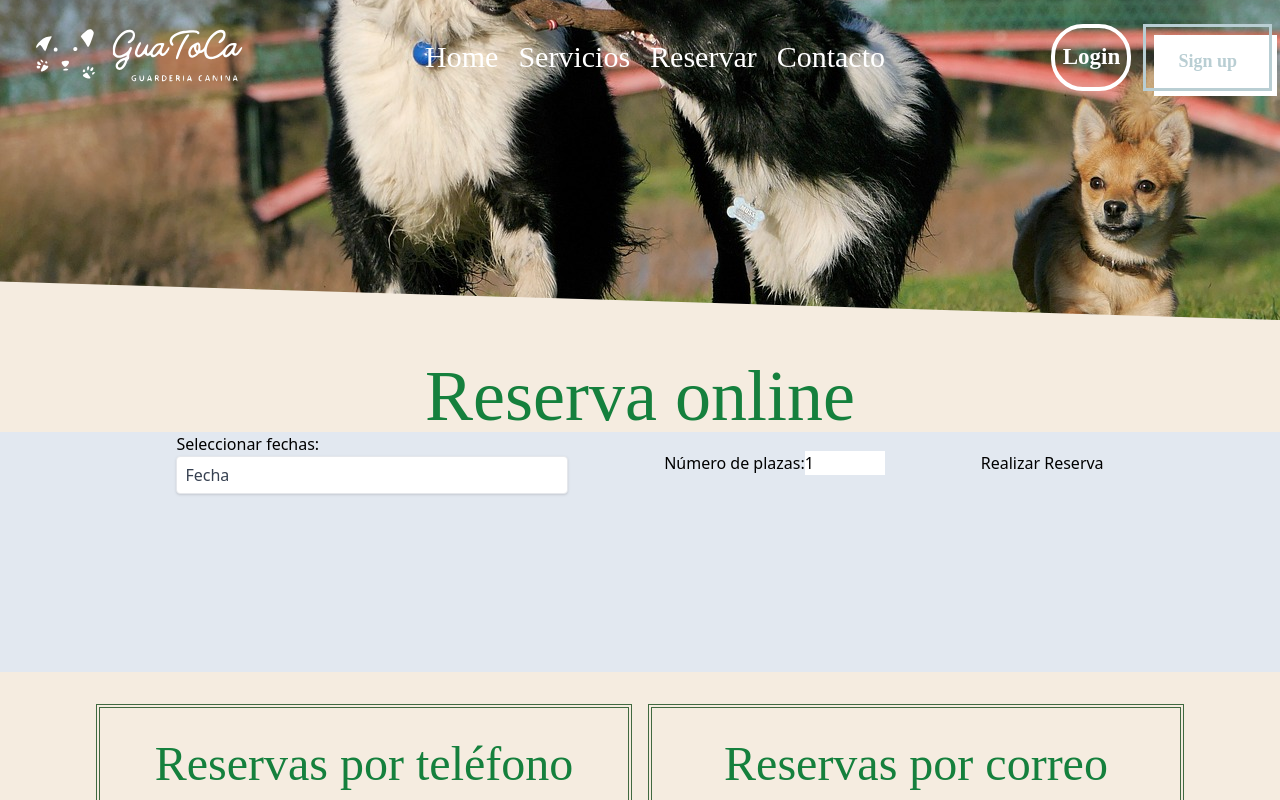
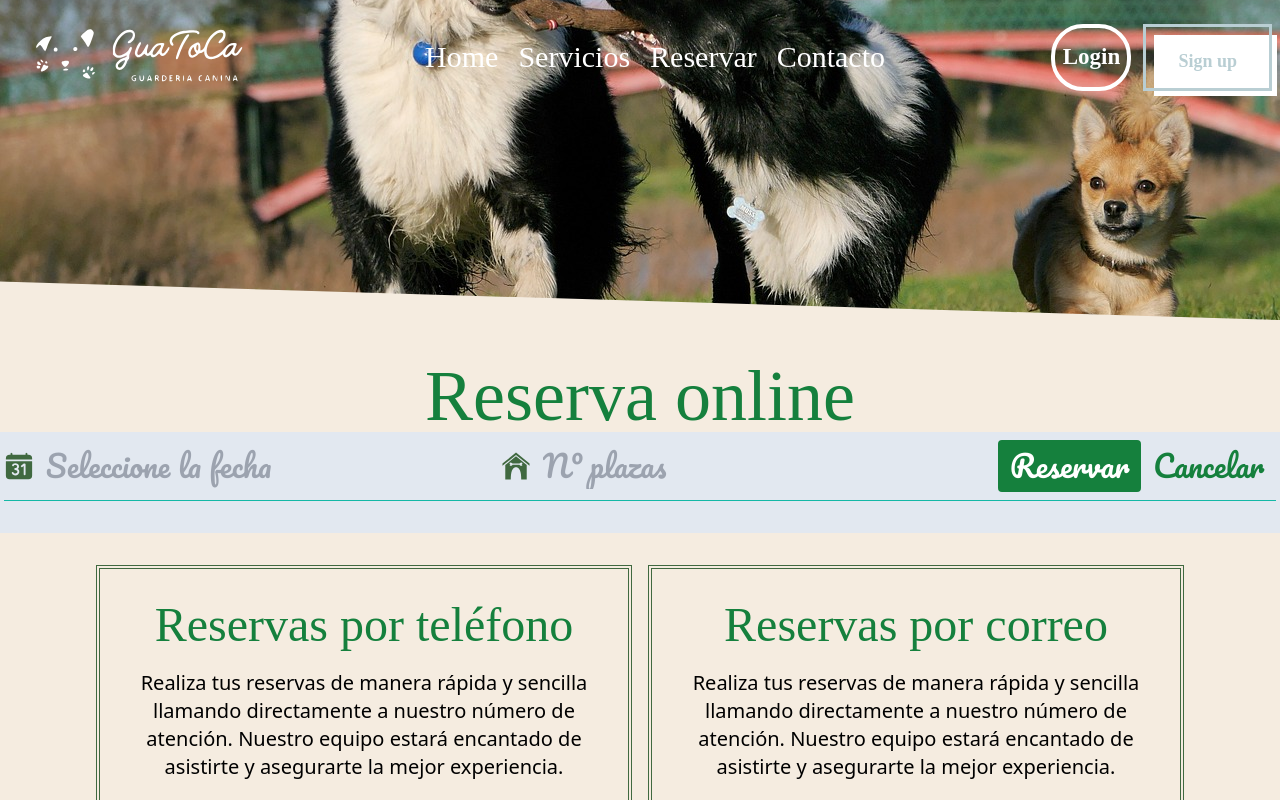
Before and after one commit to vtorresvcf/Guarderia_canina, a React (Vite) app in the folder front/: page /reservation in a window 1280 px wide. Shown: the top 800 px of the page. Built offline with nearby package versions, Linux system fonts and the light colour scheme; a web font is replaced by a local one.

Commit message:
terminando el estilo del banner reservas

```diff
--- a/front/src/components/SelectDates.jsx
+++ b/front/src/components/SelectDates.jsx
@@ -4,7 +4,8 @@ import "react-date-range/dist/styles.css";
 import "react-date-range/dist/theme/default.css";
 import { Formik, Field, Form } from "formik";
 import { format } from "date-fns";
-
+import { IoCalendarNumber } from "react-icons/io5";
+import { GiDogHouse } from "react-icons/gi";
 const SelectDates = () => {
   const handleSubmit = (values) => {
     const formattedStartDate = format(values.dateStart, "dd/MMM/yy");
@@ -19,12 +20,12 @@ const SelectDates = () => {
   const [openCalendar, setOpenCalendar] = useState(false);
 
   return (
-    <div>
+    <div className="text-verdeOscuro font-pacifico">
       <Formik
         initialValues={{
           dateStart: null,
           endDate: null,
-          numberPlaces: 1,
+          numberPlaces: "",
         }}
         validate={(values) => {
           const errors = {};
@@ -48,24 +49,73 @@ const SelectDates = () => {
         }}
         onSubmit={handleSubmit}
       >
-        {({ setFieldValue, errors, touched, values }) => (
-          <Form className="flex justify-center gap-24 items-center">
-            <div>
-              <label>Seleccionar fechas:</label>
-              <input
+        {({ setFieldValue, errors, touched, values, resetForm }) => (
+          <Form className="flex flex-col justify-center gap-4 items-center w-full">
+            {/* Primera fila: campos de entrada */}
+            <div className="flex items-center border-b border-teal-500 py-2 text-3xl gap-4">
+              <div className="flex items-center justify-center gap-1">
+                <label htmlFor="calendar">
+                  <IoCalendarNumber />
+                </label>
+                <Field
+                  className="appearance-none bg-transparent border-none w-full text-gray-700 mr-3 py-1 px-2 leading-tight focus:outline-none"
                   type="text"
+                  id="calendar"
+                  name="calendar"
+                  placeholder="Seleccione la fecha"
                   onClick={() => setOpenCalendar(true)}
-                className="shadow appearance-none border rounded w-full py-2 px-2 text-gray-700 leading-tight focus:outline-none focus:shadow-outline"
                   readOnly
                   value={
                     values.dateStart === null || values.endDate === null
-                    ? "Fecha" // Mostrar "Fecha" si no hay selección
+                      ? ""
+                      : values.dateStart.getTime() === values.endDate.getTime()
+                      ? format(values.dateStart, "dd/MMM/yy")
                       : `${format(values.dateStart, "dd/MMM/yy")} - ${format(
                           values.endDate,
                           "dd/MMM/yy"
                         )}`
                   }
                 />
+              </div>
+
+              <div className="flex items-center justify-center gap-1">
+                <label htmlFor="numberPlaces">
+                  <GiDogHouse />
+                </label>
+                <Field
+                  type="text"
+                  id="numberPlaces"
+                  name="numberPlaces"
+                  className="appearance-none bg-transparent border-none w-full text-gray-700 mr-3 py-1 px-2 leading-tight focus:outline-none"
+                  min="1"
+                  max="10"
+                  inputMode="numeric"
+                  pattern="[0-9]*"
+                  placeholder="Nº plazas"
+                />
+              </div>
+              <div>
+                <button
+                  className="flex-shrink-0 bg-green-700 hover:bg-green-800 border-green-700 hover:border-green-900 border-4 text-white py-1 px-2 rounded"
+                  type="submit"
+                >
+                  Reservar
+                </button>
+                <button
+                  className="flex-shrink-0 border-transparent border-4 text-green-700 hover:text-green-900 py-1 px-2 rounded"
+                  type="button"
+                  onClick={() => {
+                    resetForm();
+                    setOpenCalendar(false);
+                  }}
+                >
+                  Cancelar
+                </button>
+              </div>
+            </div>
+
+            {/* Segunda fila: calendario y errores */}
+            <div className="flex flex-col items-center justify-center gap-4 mt-4 w-full">
               {openCalendar && (
                 <DateRange
                   ranges={[
@@ -80,7 +130,7 @@ const SelectDates = () => {
                     setFieldValue("dateStart", startDate);
                     setFieldValue("endDate", endDate);
                     if (startDate && endDate && startDate !== endDate) {
-                      setOpenCalendar(false); // Cerrar calendario
+                      setOpenCalendar(false);
                     }
                   }}
                   rangeColors={["#15803D"]}
@@ -89,29 +139,18 @@ const SelectDates = () => {
                   editableDateInputs={false}
                 />
               )}
+
+              {/* Errores */}
               {touched.dateStart && errors.dateStart && (
                 <div style={{ color: "red" }}>{errors.dateStart}</div>
               )}
               {touched.endDate && errors.endDate && (
                 <div style={{ color: "red" }}>{errors.endDate}</div>
               )}
-            </div>
-
-            <div>
-              <label htmlFor="numberPlaces">Número de plazas:</label>
-              <Field
-                type="number"
-                id="numberPlaces"
-                name="numberPlaces"
-                min="1"
-                max="10"
-              />
               {touched.numberPlaces && errors.numberPlaces && (
                 <div style={{ color: "red" }}>{errors.numberPlaces}</div>
               )}
             </div>
-
-            <button type="submit">Realizar Reserva</button>
           </Form>
         )}
       </Formik>
--- a/front/src/pages/Reservation.jsx
+++ b/front/src/pages/Reservation.jsx
@@ -9,7 +9,7 @@ const Reservation = () => {
         <h1 className="text-center text-6xl font-cedarville text-green-700 xl:text-7xl ">
           Reserva online
         </h1>
-        <div className="h-60 bg-slate-200">
+        <div className="min-h-24 bg-slate-200">
           <SelectDates />
         </div>
       </div>
--- a/front/tailwind.config.js
+++ b/front/tailwind.config.js
@@ -10,6 +10,9 @@ export default {
       colors: {
         verdeOscuro: "#406940",
       },
+      backgroundColor: {
+        verdeOscuro: "#406940",
+      },
     },
   },
   plugins: [],
```
Lines whose indentation alone changed are shown as unchanged.
